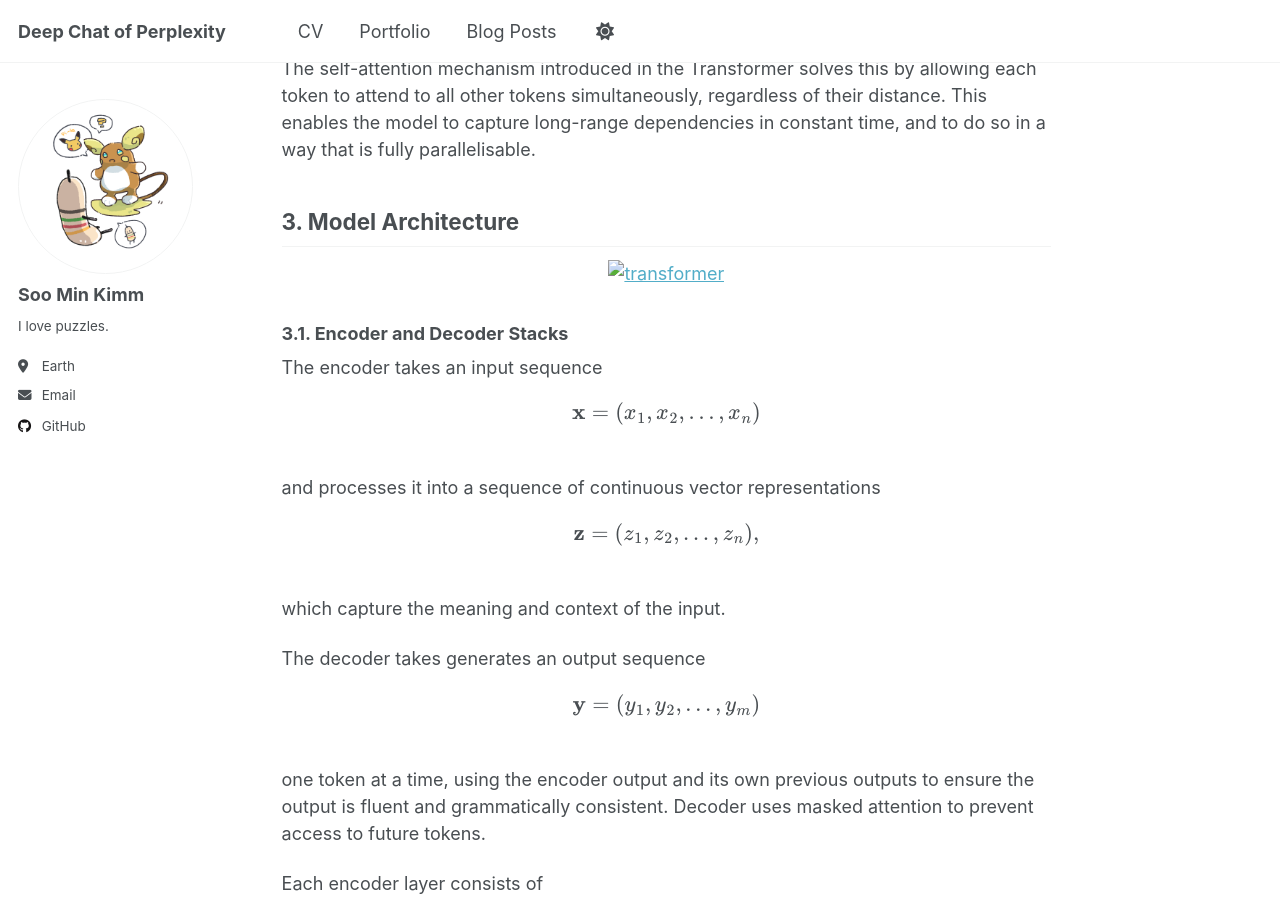
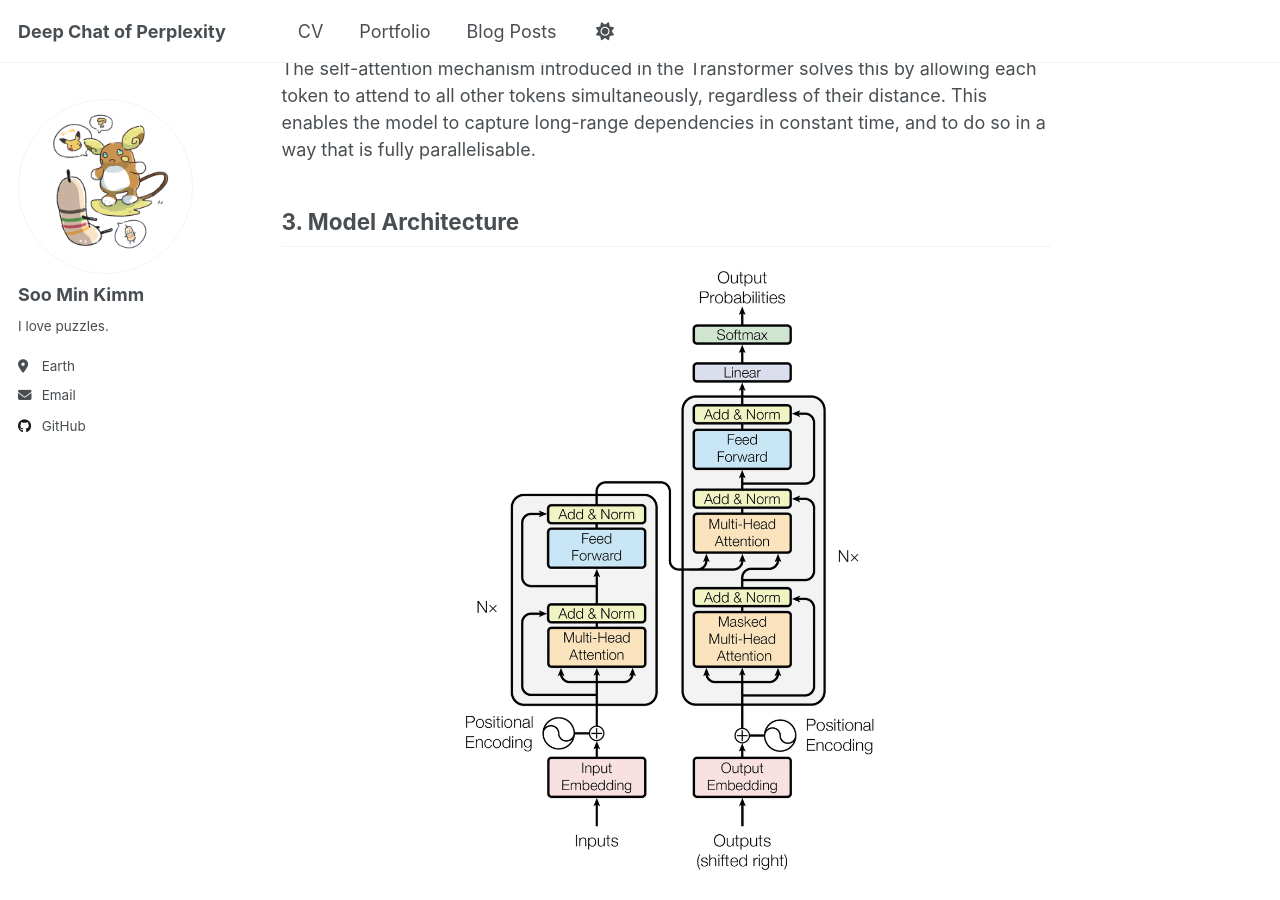
Before and after one commit to somnio-kimm/somnio-kimm.github.io, a Jekyll site: the page built from _posts/2025-05-25-blog-post-1.md, in a window 1280 px wide and 900 px high, scrolled down 861 px. Built offline with Jekyll 4.4.1, drawn with Linux system fonts in a browser that asks for light colours.

Commit message:
update post

```diff
--- a/_posts/2025-05-25-blog-post-1.md
+++ b/_posts/2025-05-25-blog-post-1.md
@@ -27,7 +27,7 @@ The self-attention mechanism introduced in the Transformer solves this by allowi
 ## 3. Model Architecture
 
 <p align="center">
-  <img src="../images/post/post-1-1.png" alt="transformer" width="60%">
+  <img src="/images/post/post-1-1.png" alt="transformer" width="60%">
 </p>
 
 ### 3.1. Encoder and Decoder Stacks
@@ -62,7 +62,7 @@ Each sublayer is wrapped with a residual connection and layer normalisation.
 ### 3.2. Attention
 
 <p align="center">
-  <img src="../images/post/post-1-2.png" alt="transformer" width="60%">
+  <img src="/images/post/post-1-2.png" alt="transformer" width="60%">
 </p>
 
 The core idea of attetion is simple but powerful: not all input words matter equally when generating an output. Attention allows each token to focus on the relevant tokens.
```
